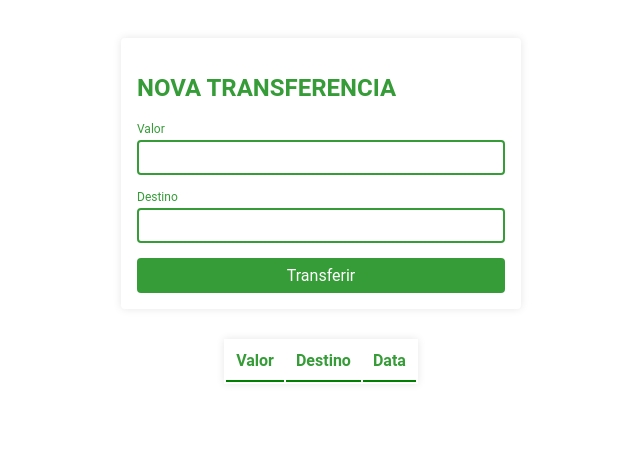
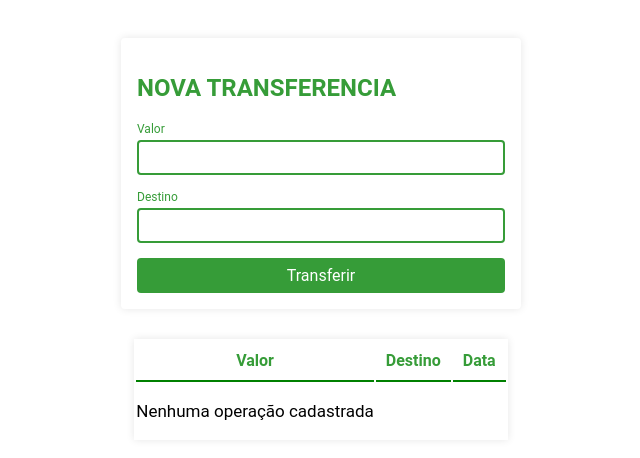
Before and after one commit to GleysonBraga/T1-Angular-12-2-4, an Angular app: page / in a window 1280 px wide. Shown: the top 458 px of the page, without its empty margins (319-959 px from the left). Built offline with nearby package versions, Linux system fonts and the light colour scheme.

Commit message:
aula 02-05

```diff
--- a/src/app/extrato/extrato.component.html
+++ b/src/app/extrato/extrato.component.html
@@ -5,7 +5,7 @@
     <th class="tabela__cabecalho__conteudo">Destino</th>
     <th class="tabela__cabecalho__conteudo">Data</th>
   </thead>
-  <tbody>
+  <tbody *ngIf="transferencias.length > 0; else listaVazia">
     <tr class="tabela__linha" *ngFor="let transferencia of transferencias" >
       <!--CurrencyPipe formata o valor recebido na moeda localizada no locale-->
       <td class="tabela__conteudo">{{transferencia.valor | currency}}</td>
@@ -15,3 +15,7 @@
     </tr>
   </tbody>
 </table>
+<ng-template #listaVazia>
+  <p class="MensagemListaVazia">Nenhuma operação cadastrada</p>
+
+</ng-template>
--- a/src/app/extrato/extrato.component.scss
+++ b/src/app/extrato/extrato.component.scss
@@ -35,3 +35,8 @@
     border-bottom: 1px solid var(--cinza-claro);
   }
 }
+
+.MensagemListaVazia {
+  text-align:center;
+  font-size: 17px;
+}
```
